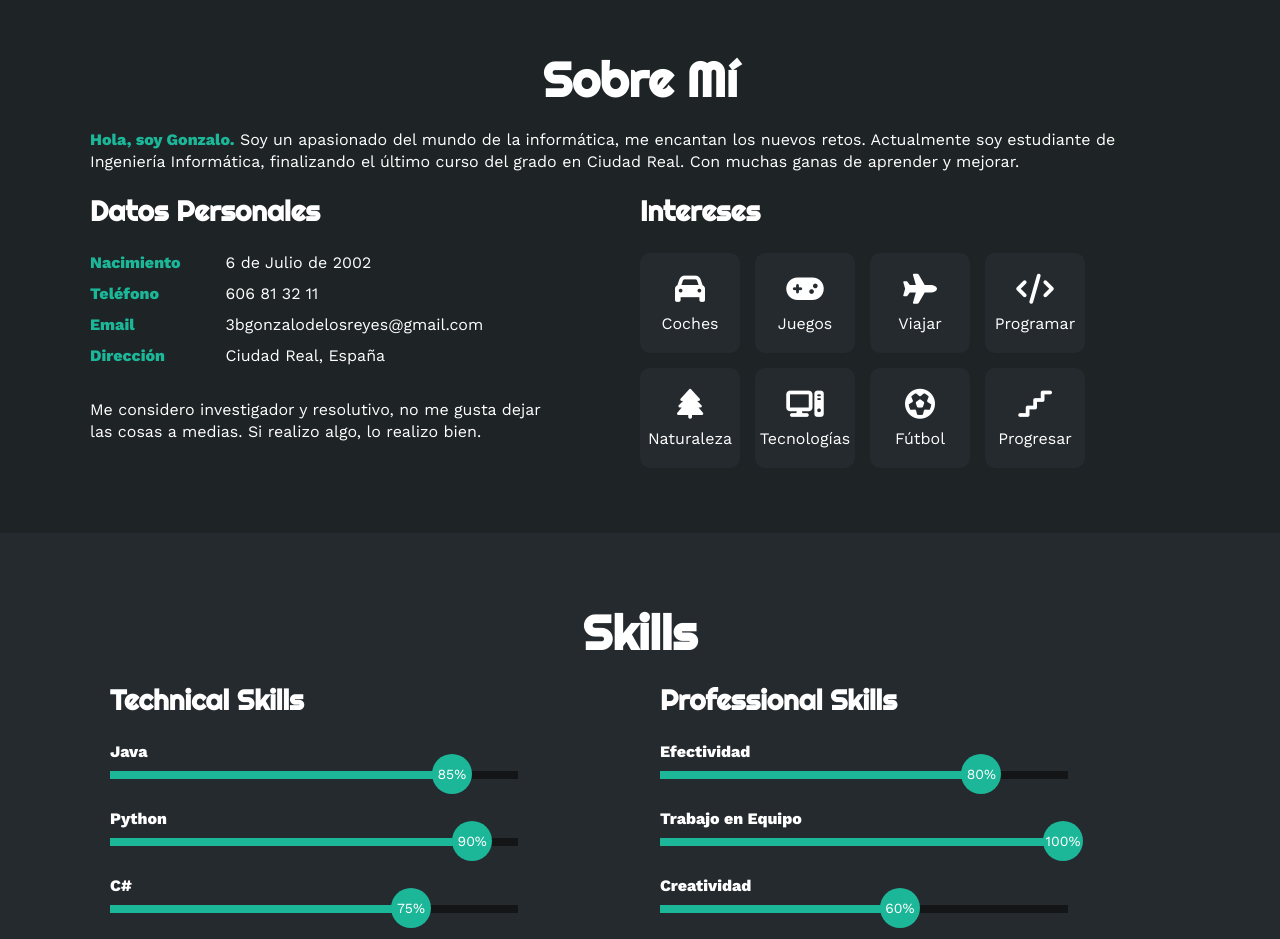
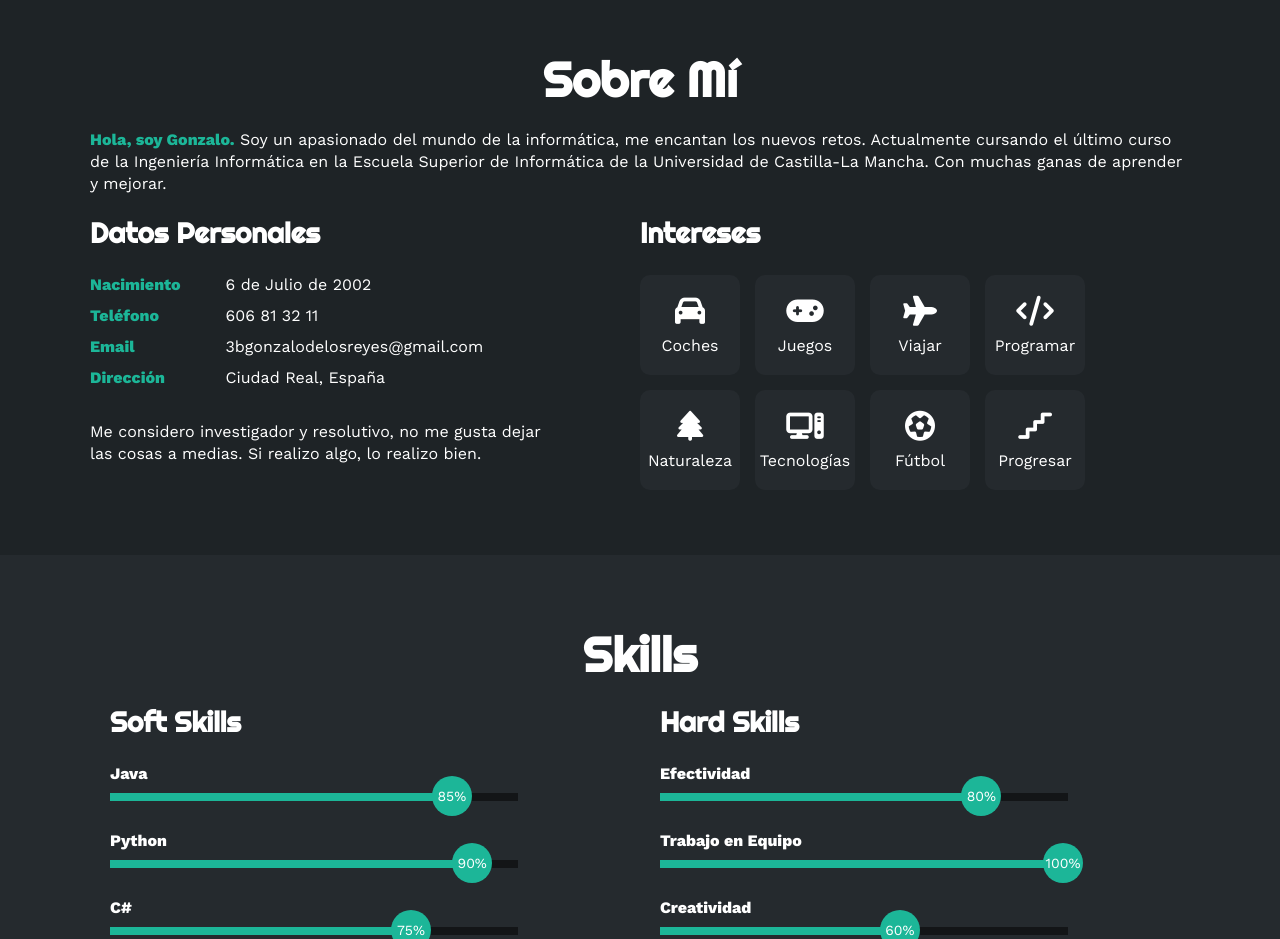
Before and after one commit to gonzalodlr/gonzalodlr.github.io, a plain HTML site: page index.html in a window 1280 px wide. Shown: the part 820-1759 px from the top of the page. Drawn offline with nearby package versions, Linux system fonts and the light colour scheme.

```diff
--- a/index.html
+++ b/index.html
@@ -67,8 +67,8 @@
         <div class="contenido-seccion">
             <h2>Sobre Mí</h2>
             <p><span>Hola, soy Gonzalo.</span> Soy un apasionado del mundo de la informática, me encantan los nuevos
-                retos. Actualmente soy estudiante de Ingeniería Informática, finalizando el último curso del grado en
-                Ciudad Real. Con
+                retos. Actualmente cursando el último curso de la Ingeniería Informática en la Escuela Superior de
+                Informática de la Universidad de Castilla-La Mancha. Con
                 muchas ganas de aprender y mejorar.</p>
 
             <div class="fila">
@@ -152,7 +152,7 @@
             <div class="fila">
                 <!-- Technical Skill -->
                 <div class="col">
-                    <h3>Technical Skills</h3>
+                    <h3>Soft Skills</h3>
                     <div class="skill">
                         <span>Java</span>
                         <div class="barra-skill">
@@ -204,7 +204,7 @@
                 </div>
                 <!-- Professional Skills -->
                 <div class="col">
-                    <h3>Professional Skills</h3>
+                    <h3>Hard Skills</h3>
                     <div class="skill">
                         <span>Efectividad</span>
                         <div class="barra-skill">
```
Also changed, not shown: robots.txt (added).
